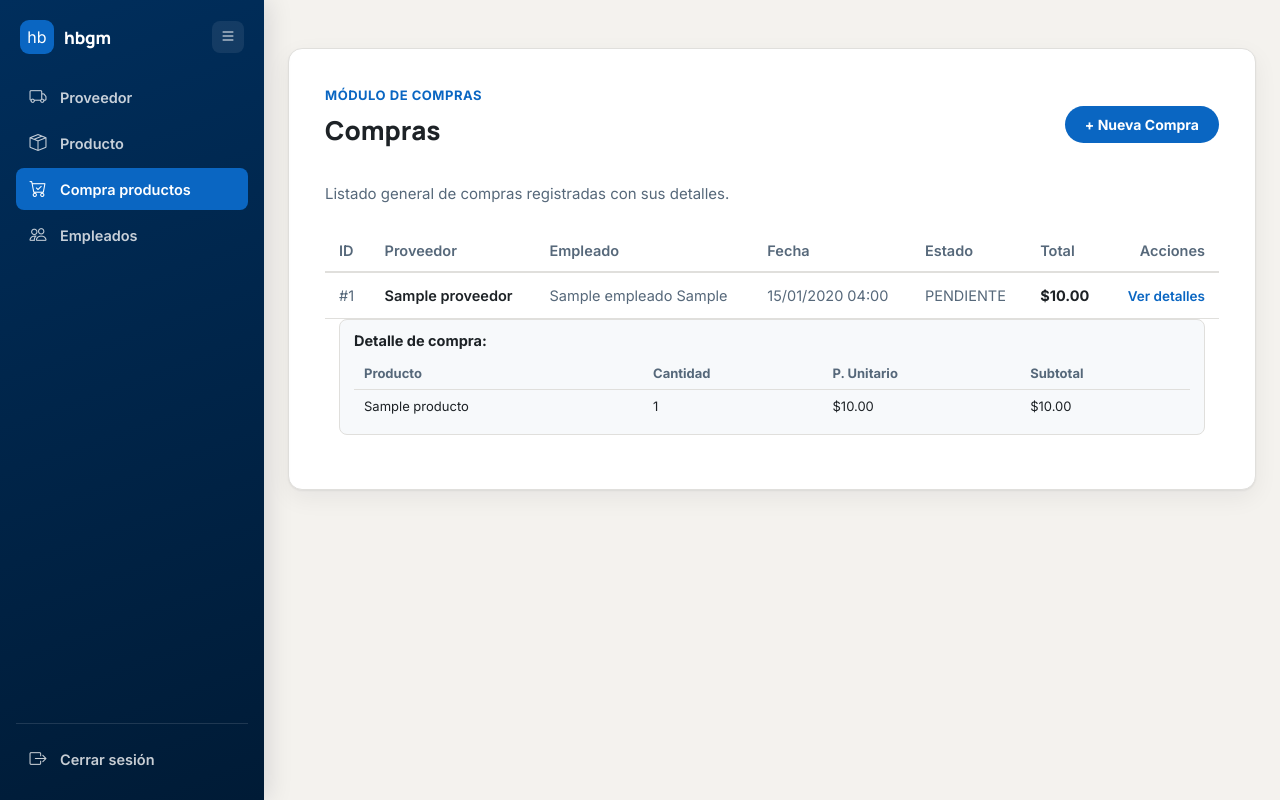
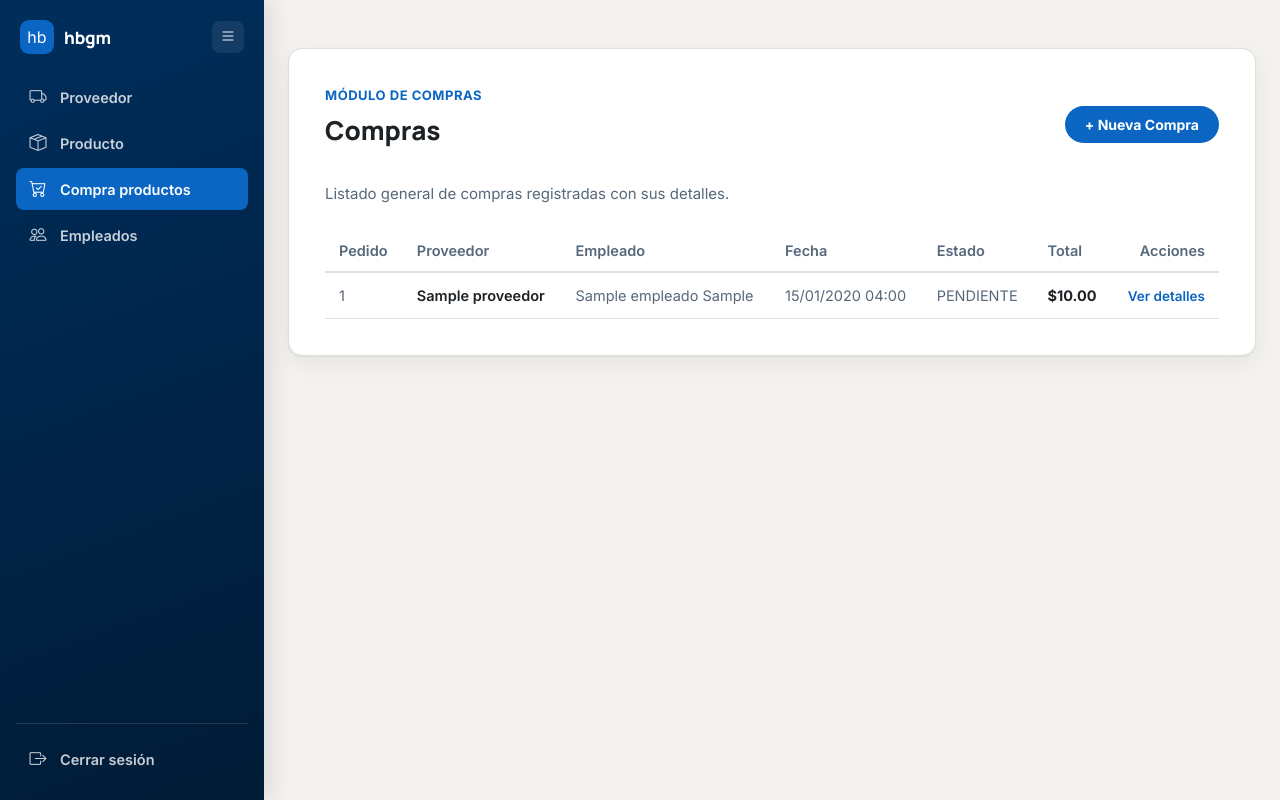
Before and after one commit to gurrolaH/login_django_pp, a Django app: page /compras/listar-compras/ in a window 1280 px wide. Run offline with Django 5.2, Linux system fonts and the light colour scheme; a user stored in the database is signed in; tables that the repository leaves empty hold one stand-in row (values such as "Sample post").

Commit message:
update (compra): Para el front, en el listado se elimina el desplegar los detalles de la primera instancia.

```diff
--- a/app/compra/templates/compras/lista-compras.html
+++ b/app/compra/templates/compras/lista-compras.html
@@ -21,7 +21,7 @@
             <table style="width: 100%; border-collapse: collapse; text-align: left; font-size: 14.5px;">
                 <thead>
                     <tr style="border-bottom: 2px solid var(--border); color: var(--text-secondary);">
-                        <th style="padding: 12px 14px; font-weight: 600;">ID</th>
+                        <th style="padding: 12px 14px; font-weight: 600;">Pedido</th>
                         <th style="padding: 12px 14px; font-weight: 600;">Proveedor</th>
                         <th style="padding: 12px 14px; font-weight: 600;">Empleado</th>
                         <th style="padding: 12px 14px; font-weight: 600;">Fecha</th>
@@ -33,7 +33,7 @@
                 <tbody>
                     {% for compra in compras %}
                         <tr style="border-bottom: 1px solid var(--border); vertical-align: top;">
-                            <td style="padding: 14px; color: var(--text-secondary);">#{{ compra.id_compra }}</td>
+                            <td style="padding: 14px; color: var(--text-secondary);">{{ compra.id_compra }}</td>
                             <td style="padding: 14px; font-weight: 600; color: var(--text-primary);">{{ compra.proveedor.nombre }}</td>
                             <td style="padding: 14px; color: var(--text-secondary);">{{ compra.empleado.nombre }} {{ compra.empleado.apellido }}</td>
                             <td style="padding: 14px; color: var(--text-secondary);">{{ compra.fecha_compra|date:'d/m/Y H:i' }}</td>
@@ -43,6 +43,7 @@
                                 <a href="#" style="color: var(--li-blue); text-decoration: none; font-weight: 600; font-size: 13.5px;">Ver detalles</a>
                             </td>
                         </tr>
+                        <!--
                         <tr>
                             <td colspan="7" style="padding: 0 14px 18px 14px;">
                                 <div style="background: #f7f9fb; border: 1px solid var(--border); border-radius: 8px; padding: 12px 14px;">
@@ -73,7 +74,7 @@
                                     {% endif %}
                                 </div>
                             </td>
-                        </tr>
+                        </tr>-->
                     {% empty %}
                         <tr>
                             <td colspan="7" style="text-align: center; padding: 40px; color: var(--text-secondary);">
```
